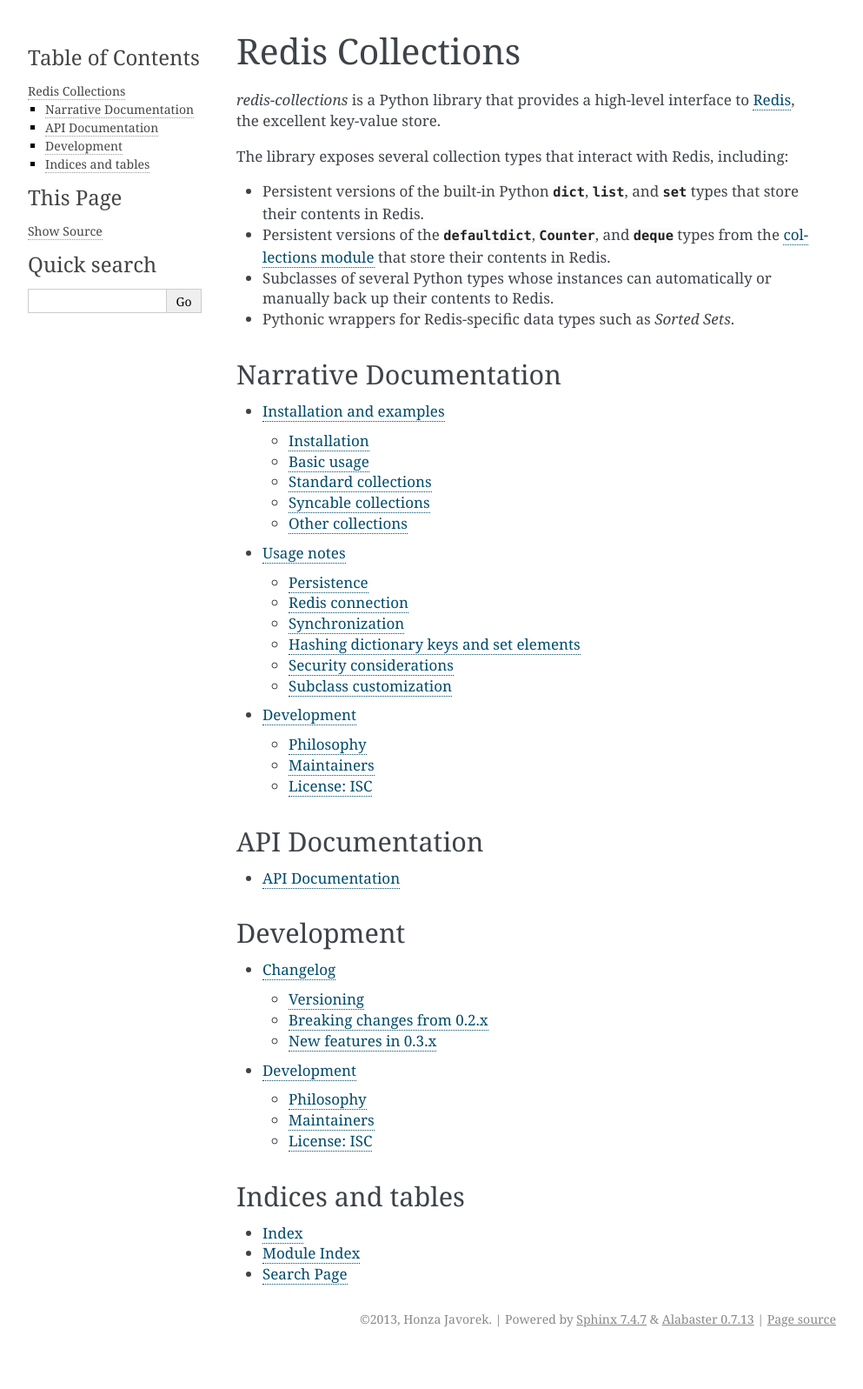
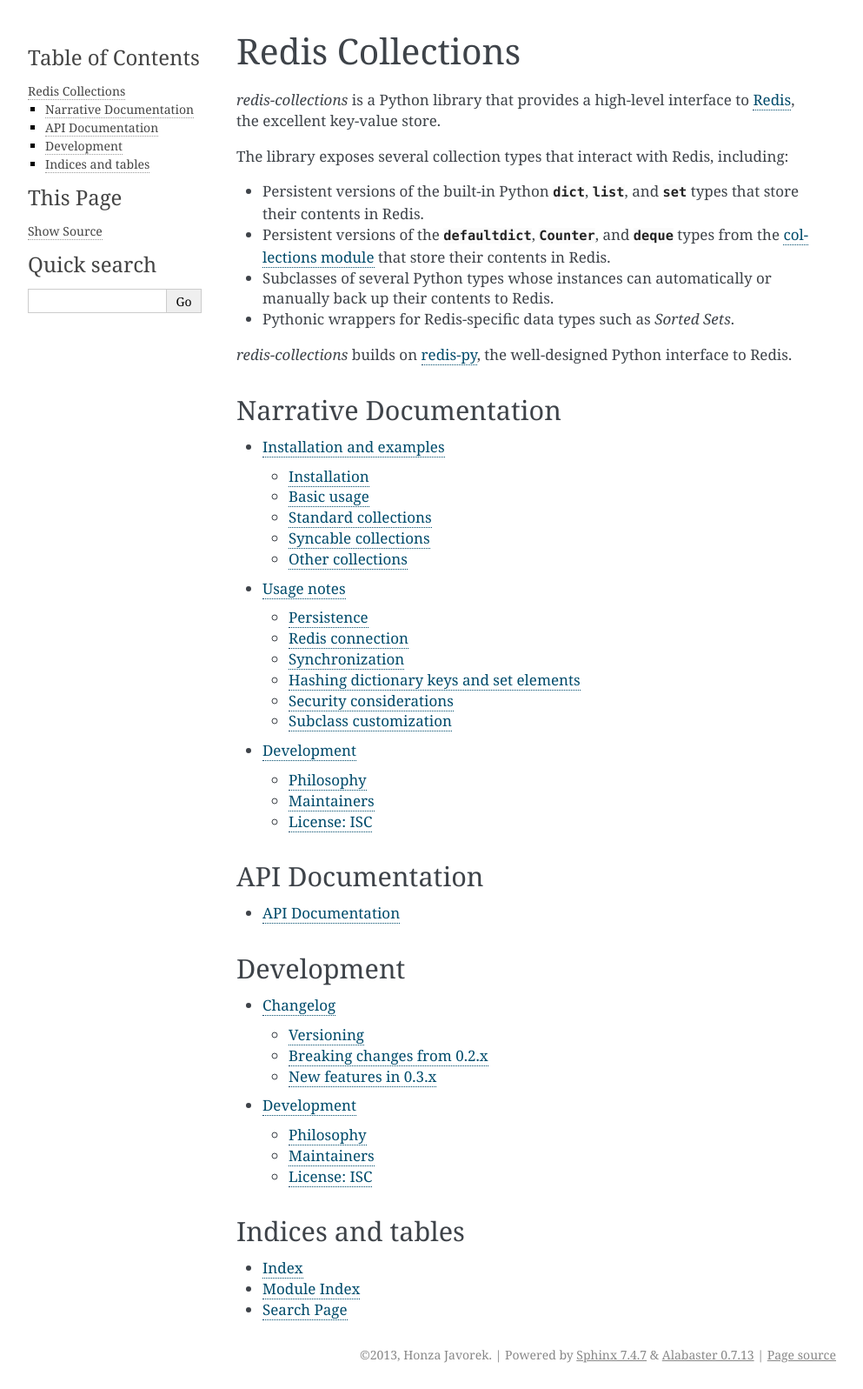
Before and after one commit to redis-collections/redis-collections, a Sphinx documentation site: the page built from docs/index.rst, in a window 1280 px wide. Shown: the whole page at 87% size, without its empty margins (148-1141 px from the left). Built offline with Sphinx 7.4.7, drawn with Linux system fonts in a browser that asks for light colours; before the commit the page ends 1556 px from its top, so only the background shows below that.

Commit message:
Restore praise for redis-py

```diff
--- a/docs/index.rst
+++ b/docs/index.rst
@@ -16,6 +16,10 @@ including:
 *   Subclasses of several Python types whose instances can automatically or
     manually back up their contents to Redis.
 *   Pythonic wrappers for Redis-specific data types such as `Sorted Sets`.
+
+`redis-collections` builds on
+`redis-py <https://github.com/andymccurdy/redis-py>`_, the well-designed
+Python interface to Redis.
 
 Narrative Documentation
 -----------------------
```
